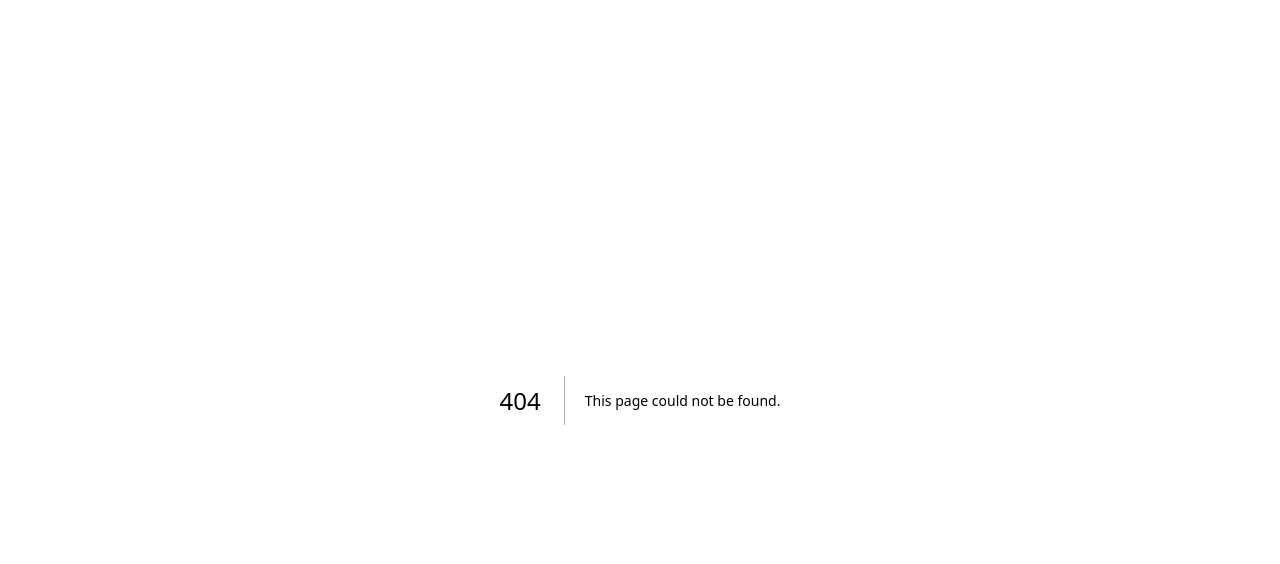
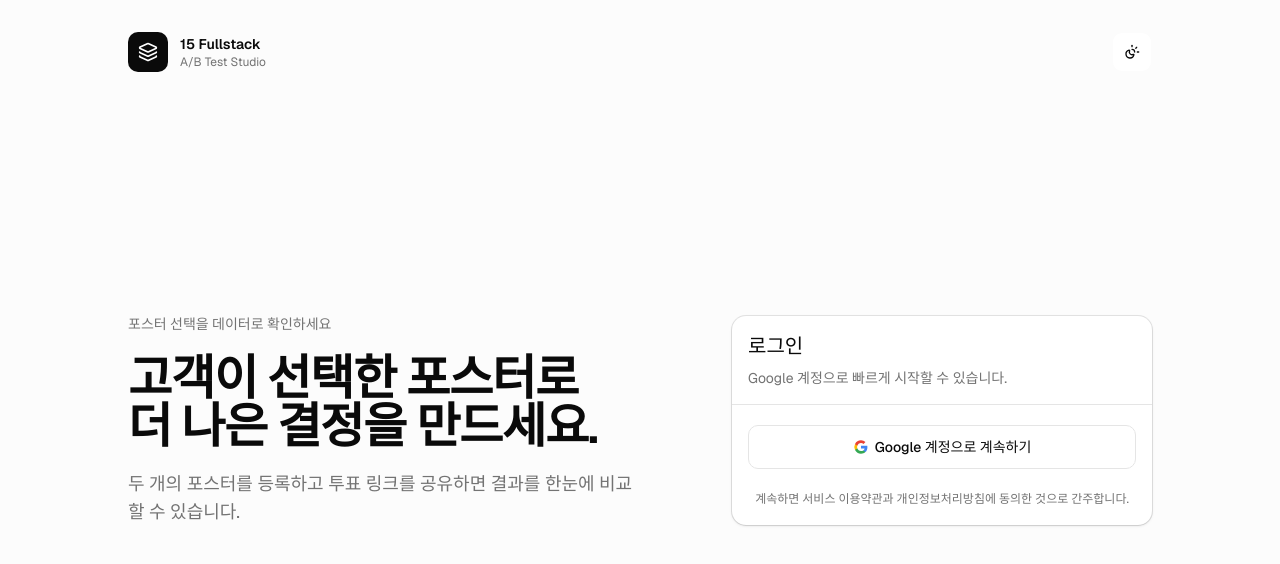
Before and after one commit to singhic/2026-codex-hackathon-15, a Next.js app in the folder apps/web/: page /login in a window 1280 px wide. Before the commit this address had no page. Shown: the top 564 px of the page. Built offline with nearby package versions, Linux system fonts and the light colour scheme; no server answers.

Commit message:
feat(web): add public Google OAuth flow

```diff
--- /dev/null
+++ b/apps/web/app/auth/callback/route.ts
@@ -0,0 +1,27 @@
+import { NextResponse, type NextRequest } from "next/server"
+
+import { getSafeNextPath } from "@/lib/auth/redirect"
+import { createClient } from "@/lib/supabase/server"
+
+export async function GET(request: NextRequest) {
+  const code = request.nextUrl.searchParams.get("code")
+  const flowId = request.nextUrl.searchParams.get("sb_flow_id")
+  const nextPath = getSafeNextPath(request.nextUrl.searchParams.get("next"))
+
+  if (code) {
+    const supabase = await createClient()
+    const { error } = await supabase.auth.exchangeCodeForSession(
+      code,
+      flowId ? { flowId } : undefined
+    )
+
+    if (!error) {
+      return NextResponse.redirect(new URL(nextPath, request.url))
+    }
+  }
+
+  const loginUrl = new URL("/login", request.url)
+  loginUrl.searchParams.set("error", "oauth_callback")
+
+  return NextResponse.redirect(loginUrl)
+}
--- a/apps/web/app/layout.tsx
+++ b/apps/web/app/layout.tsx
@@ -13,9 +13,8 @@ const fontMono = Geist_Mono({
 })
 
 export const metadata: Metadata = {
-  title: "15 Fullstack Boilerplate",
-  description:
-    "Next.js, Supabase, Tailwind CSS, shadcn/ui 기반 팀 풀스택 보일러플레이트",
+  title: "15 Fullstack | A/B Test Studio",
+  description: "고객 투표로 더 효과적인 홍보 포스터를 선택하세요.",
 }
 
 export default function RootLayout({
--- /dev/null
+++ b/apps/web/app/login/google-login-button.tsx
@@ -0,0 +1,83 @@
+"use client"
+
+import { useState } from "react"
+
+import { Button } from "@workspace/ui/components/button"
+import { createClient } from "@/lib/supabase/client"
+
+function GoogleIcon() {
+  return (
+    <svg viewBox="0 0 24 24" aria-hidden="true">
+      <path
+        fill="#4285F4"
+        d="M21.6 12.23c0-.71-.06-1.4-.18-2.07H12v3.92h5.38a4.6 4.6 0 0 1-2 3.02v2.54h3.24c1.9-1.75 2.98-4.32 2.98-7.41Z"
+      />
+      <path
+        fill="#34A853"
+        d="M12 22c2.7 0 4.97-.9 6.63-2.36l-3.24-2.54c-.9.6-2.05.96-3.39.96-2.6 0-4.81-1.76-5.6-4.13H3.05v2.62A10 10 0 0 0 12 22Z"
+      />
+      <path
+        fill="#FBBC05"
+        d="M6.4 13.93a6.02 6.02 0 0 1 0-3.86V7.45H3.05a10 10 0 0 0 0 9.1l3.35-2.62Z"
+      />
+      <path
+        fill="#EA4335"
+        d="M12 5.94c1.47 0 2.79.5 3.83 1.5l2.87-2.87A9.64 9.64 0 0 0 12 2a10 10 0 0 0-8.95 5.45l3.35 2.62C7.19 7.7 9.4 5.94 12 5.94Z"
+      />
+    </svg>
+  )
+}
+
+type GoogleLoginButtonProps = {
+  nextPath: string
+}
+
+export function GoogleLoginButton({ nextPath }: GoogleLoginButtonProps) {
+  const [isPending, setIsPending] = useState(false)
+  const [errorMessage, setErrorMessage] = useState<string | null>(null)
+
+  async function handleGoogleLogin() {
+    setIsPending(true)
+    setErrorMessage(null)
+
+    const supabase = createClient()
+    const redirectTo = new URL("/auth/callback", window.location.origin)
+    redirectTo.searchParams.set("next", nextPath)
+
+    const { error } = await supabase.auth.signInWithOAuth({
+      provider: "google",
+      options: {
+        redirectTo: redirectTo.toString(),
+      },
+    })
+
+    if (error) {
+      setErrorMessage(
+        "Google 로그인을 시작하지 못했습니다. 다시 시도해 주세요."
+      )
+      setIsPending(false)
+    }
+  }
+
+  return (
+    <div className="space-y-3">
+      <Button
+        type="button"
+        variant="outline"
+        size="lg"
+        className="h-11 w-full text-sm"
+        disabled={isPending}
+        aria-busy={isPending}
+        onClick={handleGoogleLogin}
+      >
+        <GoogleIcon />
+        {isPending ? "Google로 이동 중..." : "Google 계정으로 계속하기"}
+      </Button>
+      {errorMessage ? (
+        <p className="text-sm text-destructive" role="alert">
+          {errorMessage}
+        </p>
+      ) : null}
+    </div>
+  )
+}
--- /dev/null
+++ b/apps/web/app/login/page.tsx
@@ -0,0 +1,91 @@
+import { Layers3Icon } from "lucide-react"
+import { redirect } from "next/navigation"
+
+import {
+  Card,
+  CardContent,
+  CardDescription,
+  CardHeader,
+  CardTitle,
+} from "@workspace/ui/components/card"
+import { ModeToggle } from "@/components/mode-toggle"
+import { getSafeNextPath } from "@/lib/auth/redirect"
+import { createClient } from "@/lib/supabase/server"
+
+import { GoogleLoginButton } from "./google-login-button"
+
+type LoginPageProps = {
+  searchParams: Promise<{
+    error?: string | string[]
+    next?: string | string[]
+  }>
+}
+
+export default async function LoginPage({ searchParams }: LoginPageProps) {
+  const { error, next } = await searchParams
+  const nextPath = getSafeNextPath(Array.isArray(next) ? next[0] : next)
+  const supabase = await createClient()
+  const { data: claimsData } = await supabase.auth.getClaims()
+
+  if (claimsData?.claims) {
+    redirect(nextPath)
+  }
+
+  return (
+    <main className="min-h-svh bg-muted/30 px-4 py-5 sm:px-8 sm:py-8">
+      <div className="mx-auto flex min-h-[calc(100svh-2.5rem)] w-full max-w-5xl flex-col sm:min-h-[calc(100svh-4rem)]">
+        <header className="flex items-center justify-between gap-4">
+          <div className="flex items-center gap-3">
+            <div className="flex size-10 items-center justify-center rounded-lg bg-foreground text-background">
+              <Layers3Icon className="size-5" aria-hidden="true" />
+            </div>
+            <div>
+              <p className="text-sm font-semibold">15 Fullstack</p>
+              <p className="text-xs text-muted-foreground">A/B Test Studio</p>
+            </div>
+          </div>
+          <ModeToggle />
+        </header>
+
+        <section className="grid flex-1 items-center gap-10 py-12 lg:grid-cols-[1fr_420px] lg:py-16">
+          <div className="max-w-xl space-y-5">
+            <p className="text-sm font-medium text-muted-foreground">
+              포스터 선택을 데이터로 확인하세요
+            </p>
+            <h1 className="text-4xl font-semibold tracking-tight text-balance sm:text-5xl">
+              고객이 선택한 포스터로 더 나은 결정을 만드세요.
+            </h1>
+            <p className="max-w-lg text-base leading-7 text-muted-foreground sm:text-lg">
+              두 개의 포스터를 등록하고 투표 링크를 공유하면 결과를 한눈에
+              비교할 수 있습니다.
+            </p>
+          </div>
+
+          <Card className="w-full shadow-sm">
+            <CardHeader className="gap-2 border-b pb-5">
+              <CardTitle className="text-xl">로그인</CardTitle>
+              <CardDescription>
+                Google 계정으로 빠르게 시작할 수 있습니다.
+              </CardDescription>
+            </CardHeader>
+            <CardContent className="space-y-5 pt-1">
+              {error ? (
+                <p
+                  className="rounded-lg bg-destructive/10 px-3 py-2.5 text-sm text-destructive"
+                  role="alert"
+                >
+                  로그인을 완료하지 못했습니다. 다시 시도해 주세요.
+                </p>
+              ) : null}
+              <GoogleLoginButton nextPath={nextPath} />
+              <p className="text-center text-xs leading-5 text-muted-foreground">
+                계속하면 서비스 이용약관과 개인정보처리방침에 동의한 것으로
+                간주합니다.
+              </p>
+            </CardContent>
+          </Card>
+        </section>
+      </div>
+    </main>
+  )
+}
--- a/apps/web/app/page.tsx
+++ b/apps/web/app/page.tsx
@@ -1,17 +1,13 @@
-import { CircleCheckIcon, Layers3Icon, TerminalIcon } from "lucide-react"
+import { ArrowRightIcon, Layers3Icon } from "lucide-react"
+import Link from "next/link"
 
-import {
-  Card,
-  CardContent,
-  CardDescription,
-  CardHeader,
-} from "@workspace/ui/components/card"
+import { Button } from "@workspace/ui/components/button"
 import { ModeToggle } from "@/components/mode-toggle"
 
 export default function Page() {
   return (
-    <main className="min-h-svh bg-muted/30">
-      <div className="mx-auto flex min-h-svh w-full max-w-5xl flex-col px-4 py-5 sm:px-8 sm:py-8">
+    <main className="min-h-svh bg-muted/30 px-4 py-5 sm:px-8 sm:py-8">
+      <div className="mx-auto flex min-h-[calc(100svh-2.5rem)] w-full max-w-5xl flex-col sm:min-h-[calc(100svh-4rem)]">
         <header className="flex items-center justify-between gap-4">
           <div className="flex items-center gap-3">
             <div className="flex size-10 items-center justify-center rounded-lg bg-foreground text-background">
@@ -19,66 +15,39 @@ export default function Page() {
             </div>
             <div>
               <p className="text-sm font-semibold">15 Fullstack</p>
-              <p className="text-xs text-muted-foreground">
-                Next.js + Supabase
-              </p>
+              <p className="text-xs text-muted-foreground">A/B Test Studio</p>
             </div>
           </div>
           <ModeToggle />
         </header>
 
         <section
-          className="flex flex-1 items-center py-12 sm:py-16"
-          aria-labelledby="ready-title"
+          className="flex flex-1 items-center py-16 sm:py-20"
+          aria-labelledby="hero-title"
         >
-          <Card className="w-full max-w-2xl">
-            <CardHeader className="gap-3 border-b pb-5">
-              <div className="flex w-fit items-center gap-2 rounded-full bg-secondary px-2.5 py-1 text-xs font-medium text-secondary-foreground">
-                <CircleCheckIcon className="size-3.5" aria-hidden="true" />
-                개발 환경 준비됨
-              </div>
-              <div className="space-y-2">
-                <h1
-                  id="ready-title"
-                  className="text-2xl font-semibold tracking-tight sm:text-3xl"
-                >
-                  15 Fullstack Boilerplate
-                </h1>
-                <CardDescription className="max-w-xl leading-relaxed">
-                  Next.js Route Handler와 Supabase, Tailwind CSS, 공유 shadcn/ui
-                  패키지를 기반으로 프론트엔드와 서버 개발을 함께 시작할 수
-                  있습니다.
-                </CardDescription>
-              </div>
-            </CardHeader>
-            <CardContent className="space-y-6 pt-1">
-              <ul className="grid gap-3 sm:grid-cols-3" aria-label="구성 상태">
-                {[
-                  ["Next.js", "App Router + API"],
-                  ["Supabase", "Database + Auth"],
-                  ["shadcn/ui", "Shared UI"],
-                ].map(([name, detail]) => (
-                  <li
-                    key={name}
-                    className="rounded-lg border bg-background p-3"
-                  >
-                    <p className="font-medium">{name}</p>
-                    <p className="mt-1 text-xs text-muted-foreground">
-                      {detail}
-                    </p>
-                  </li>
-                ))}
-              </ul>
-
-              <div className="flex items-center gap-3 rounded-lg bg-muted px-4 py-3 font-mono text-sm">
-                <TerminalIcon
-                  className="size-4 shrink-0 text-muted-foreground"
-                  aria-hidden="true"
-                />
-                <code>pnpm dev</code>
-              </div>
-            </CardContent>
-          </Card>
+          <div className="max-w-3xl space-y-6">
+            <p className="text-sm font-medium text-muted-foreground">
+              포스터 선택을 데이터로 확인하세요
+            </p>
+            <h1
+              id="hero-title"
+              className="text-4xl font-semibold tracking-tight text-balance sm:text-6xl"
+            >
+              고객이 고른 포스터로, 더 확신 있게 홍보하세요.
+            </h1>
+            <p className="max-w-2xl text-base leading-7 text-muted-foreground sm:text-lg">
+              두 개의 포스터를 등록하고 고객에게 공유하면 실제 선택 결과를
+              한눈에 비교할 수 있습니다.
+            </p>
+            <Button
+              size="lg"
+              className="h-11 px-4 text-sm"
+              render={<Link href="/login" />}
+            >
+              Google로 시작하기
+              <ArrowRightIcon aria-hidden="true" />
+            </Button>
+          </div>
         </section>
       </div>
     </main>
--- /dev/null
+++ b/apps/web/lib/auth/redirect.ts
@@ -0,0 +1,12 @@
+export const DEFAULT_POST_LOGIN_PATH = "/owner/onboarding"
+
+export function getSafeNextPath(
+  value: string | null | undefined,
+  fallback = DEFAULT_POST_LOGIN_PATH
+) {
+  if (!value || !value.startsWith("/") || value.startsWith("//")) {
+    return fallback
+  }
+
+  return value
+}
--- /dev/null
+++ b/apps/web/proxy.ts
@@ -0,0 +1,42 @@
+import { createServerClient } from "@supabase/ssr"
+import { NextResponse, type NextRequest } from "next/server"
+
+import { getSupabasePublicEnv } from "@/lib/supabase/env"
+
+export async function proxy(request: NextRequest) {
+  let supabaseResponse = NextResponse.next({ request })
+  const { url, publishableKey } = getSupabasePublicEnv()
+
+  const supabase = createServerClient(url, publishableKey, {
+    cookies: {
+      getAll() {
+        return request.cookies.getAll()
+      },
+      setAll(cookiesToSet, headers) {
+        cookiesToSet.forEach(({ name, value }) => {
+          request.cookies.set(name, value)
+        })
+
+        supabaseResponse = NextResponse.next({ request })
+
+        cookiesToSet.forEach(({ name, value, options }) => {
+          supabaseResponse.cookies.set(name, value, options)
+        })
+
+        Object.entries(headers).forEach(([name, value]) => {
+          supabaseResponse.headers.set(name, value)
+        })
+      },
+    },
+  })
+
+  await supabase.auth.getClaims()
+
+  return supabaseResponse
+}
+
+export const config = {
+  matcher: [
+    "/((?!api|_next/static|_next/image|favicon.ico|.*\\.(?:svg|png|jpg|jpeg|gif|webp)$).*)",
+  ],
+}
```
